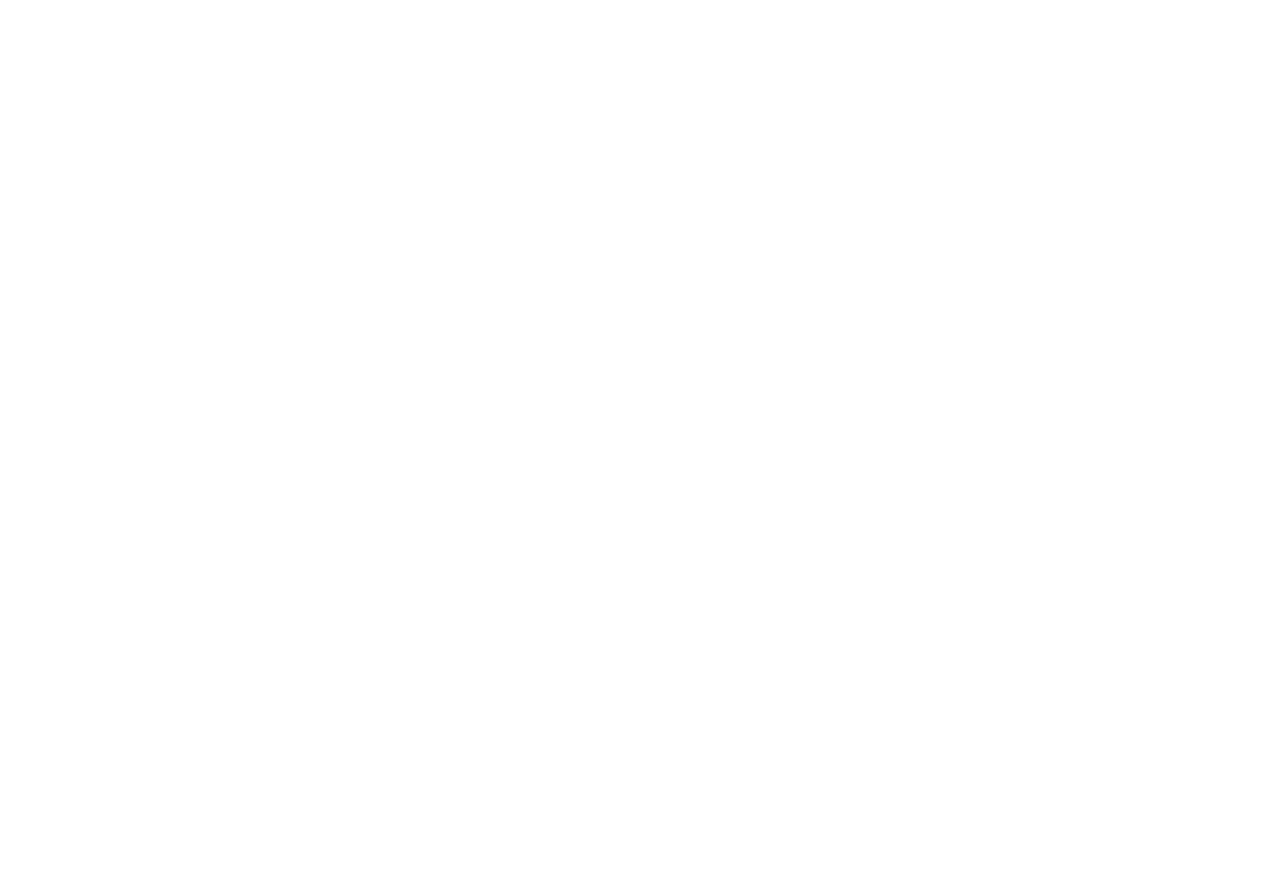
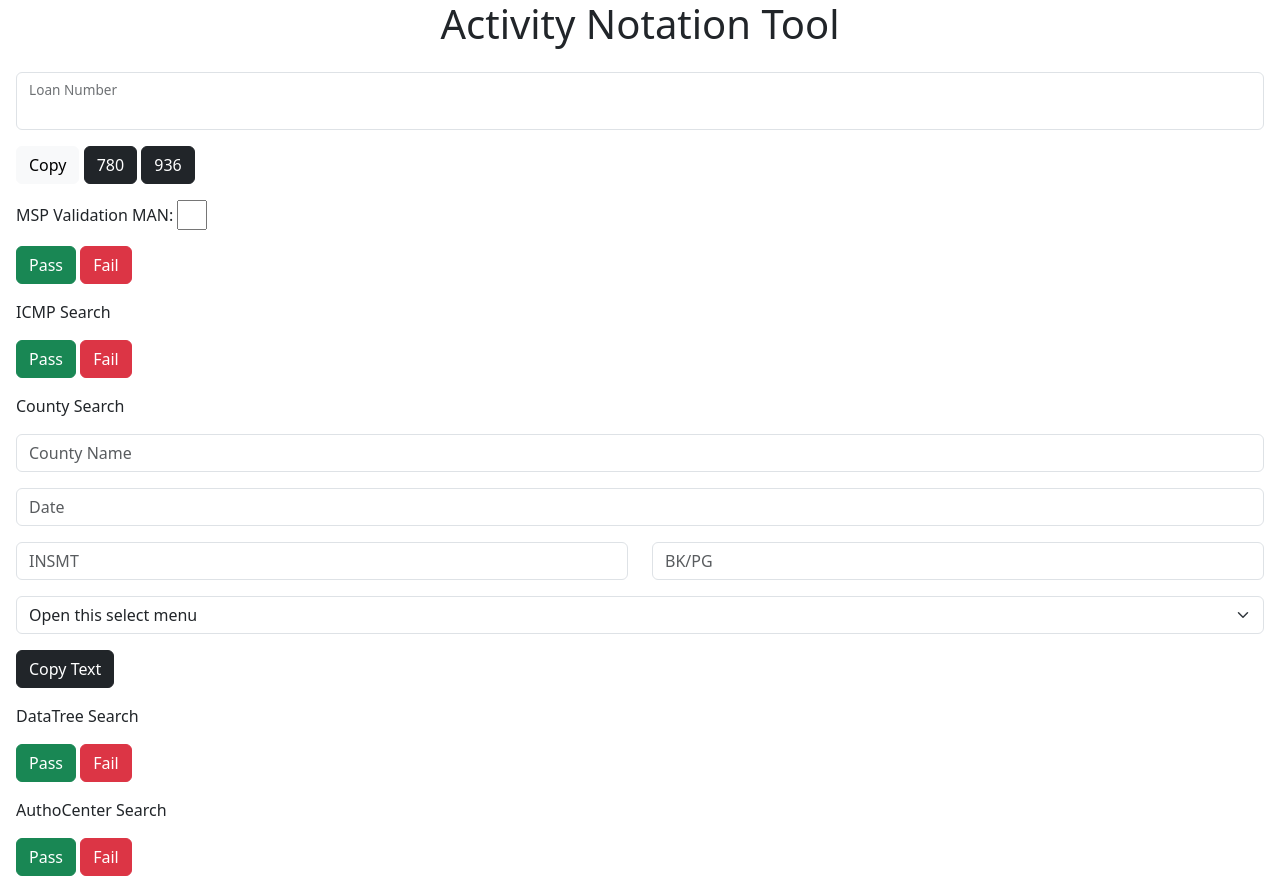
Before and after one commit to jepery/Notation-Tool, a plain HTML site: page index.html in a window 1280 px wide. Before the commit the page ends 800 px from the top, so only its background shows below. Drawn offline with nearby package versions, Linux system fonts and the light colour scheme.

Commit message:
finish layout and add loan function

```diff
--- a/index.html
+++ b/index.html
@@ -1,11 +1,113 @@
 <!DOCTYPE html>
 <html lang="en">
-<head>
-    <meta charset="UTF-8">
-    <meta name="viewport" content="width=device-width, initial-scale=1.0">
+  <head>
+    <meta charset="UTF-8" />
+    <meta name="viewport" content="width=device-width, initial-scale=1.0" />
     <title>Document</title>
-</head>
-<body>
+    <link
+      href="https://cdn.jsdelivr.net/npm/bootstrap@5.3.2/dist/css/bootstrap.min.css"
+      rel="stylesheet"
+      integrity="sha384-T3c6CoIi6uLrA9TneNEoa7RxnatzjcDSCmG1MXxSR1GAsXEV/Dwwykc2MPK8M2HN"
+      crossorigin="anonymous"
+    />
+    <link rel="stylesheet" href="style.css" />
+  </head>
+  <body>
+    <section class="">
+      <div class="main text-center">
+        <h1 class="bs-light">Activity Notation Tool</h1>
+      </div>
+    </section>
 
-</body>
+    <section>
+      <div class="p-3">
+        <div class="form-floating mb-3">
+          <input
+            type="text"
+            class="form-control"
+            id="floatingInputLoanNumber"
+          />
+          <label for="floatingInput text-center">Loan Number</label>
+          <button type="button" class="btn btn-light mt-3" id="btnLoanNumber">
+            Copy
+          </button>
+
+          <button type="button" class="btn btn-dark mt-3" id="firstQ">780</button>
+          <button type="button" class="btn btn-dark mt-3" id="secondE">936</button>
+        </div>
+        <div>
+          <p>MSP Validation MAN: <input type="text" class="ManCode" /></p>
+          <button type="button" class="btn btn-success">Pass</button>
+          <button type="button" class="btn btn-danger">Fail</button>
+        </div>
+        <div class="mt-3">
+          <p>ICMP Search</p>
+          <button type="button" class="btn btn-success">Pass</button>
+          <button type="button" class="btn btn-danger">Fail</button>
+        </div>
+        <div class="mt-3">
+          <p>County Search</p>
+          <input
+            type="text"
+            class="form-control"
+            id="CountyName"
+            placeholder="County Name"
+          />
+          <div class="mt-3">
+            <input
+              type="text"
+              class="form-control"
+              id="RecordingDate"
+              placeholder="Date"
+            />
+          </div>
+          <div class="mt-3">
+            <div class="row">
+              <div class="col">
+                <input
+                  type="text"
+                  class="form-control"
+                  id="InstrumentNumber"
+                  placeholder="INSMT"
+                />
+              </div>
+              <div class="col">
+                <input
+                  type="text"
+                  class="form-control"
+                  id="BookAndPage"
+                  placeholder="BK/PG"
+                />
+              </div>
+            </div>
+          </div>
+
+          <div class="mt-3">
+            <select class="form-select" aria-label="Default select example">
+              <option selected>Open this select menu</option>
+              <option value="1">One</option>
+              <option value="2">Two</option>
+              <option value="3">Three</option>
+            </select>
+            <button type="button" class="btn btn-dark mt-3">Copy Text</button>
+          </div>
+
+          <div class="mt-3">
+            <p>DataTree Search</p>
+            <button type="button" class="btn btn-success">Pass</button>
+            <button type="button" class="btn btn-danger">Fail</button>
+          </div>
+
+          <div class="mt-3">
+            <p>AuthoCenter Search</p>
+            <button type="button" class="btn btn-success">Pass</button>
+            <button type="button" class="btn btn-danger">Fail</button>
+          </div>
+        </div>
+      </div>
+    </section>
+  </body>
+
+  <script src="script.js">
+  </script>
 </html>
--- a/script.js
+++ b/script.js
@@ -0,0 +1,33 @@
+const floatingInputLoanNumber = document.getElementById("floatingInputLoanNumber");
+const btnLoanNumber = document.getElementById("btnLoanNumber");
+const firstQ = document.getElementById("firstQ");
+
+btnLoanNumber.onclick = function () {
+    floatingInputLoanNumber.select();
+
+    document.execCommand("Copy");
+}
+
+firstQ.onclick = function () {
+
+    let inputElementQN = document.createElement("input");
+    inputElementQN.type = "text";
+    inputElementQN.value = "780_" + floatingInputLoanNumber.value + "_03000_1";
+    document.body.appendChild(inputElementQN);
+    inputElementQN.select();
+    document.execCommand("copy");
+    document.body.removeChild(inputElementQN);
+
+}
+
+secondE.onclick = function () {
+
+    let inputElementEU = document.createElement("input");
+    inputElementEU.type = "text";
+    inputElementEU.value = "936_" + floatingInputLoanNumber.value + "_03000_1";
+    document.body.appendChild(inputElementEU);
+    inputElementEU.select();
+    document.execCommand("copy");
+    document.body.removeChild(inputElementEU);
+
+}
--- a/style.css
+++ b/style.css
@@ -0,0 +1,3 @@
+.ManCode {
+    max-width: 30px;
+}
```
